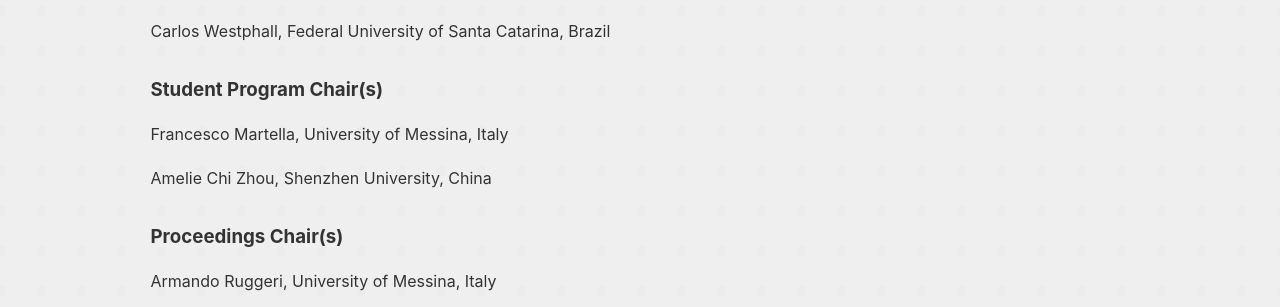
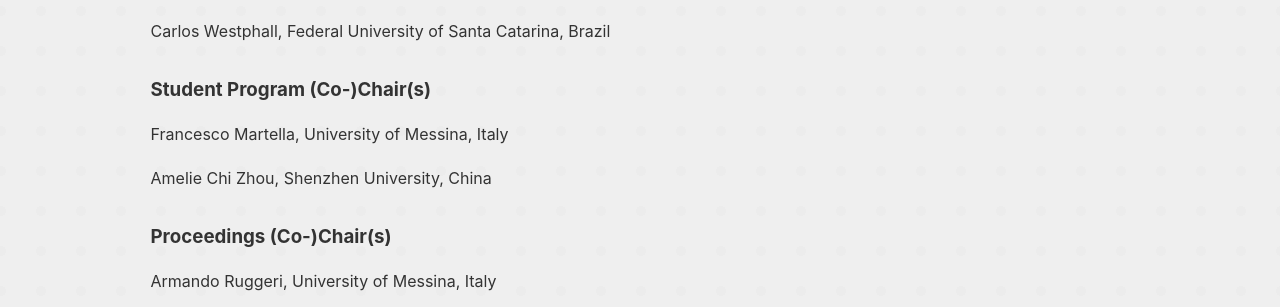
Before and after one commit to UCC-Conference/BDCAT2023, a React (Create React App) app: page /committees in a window 1280 px wide. Shown: the part 1230-1537 px from the top of the page. Built offline with nearby package versions, Linux system fonts and the light colour scheme.

Commit message:
update co-chairs fields

```diff
--- a/src/pages/Committees.js
+++ b/src/pages/Committees.js
@@ -93,7 +93,7 @@
 
                         <tr>
                             <th>
-                                <h3>Student Program Chair(s)</h3>
+                                <h3>Student Program (Co-)Chair(s)</h3>
                             </th>
                         </tr>
                         <tr>
@@ -105,7 +105,7 @@
 
                         <tr>
                             <th>
-                                <h3>Proceedings Chair(s)</h3>
+                                <h3>Proceedings (Co-)Chair(s)</h3>
                             </th>
                         </tr>
                         <tr>
```
